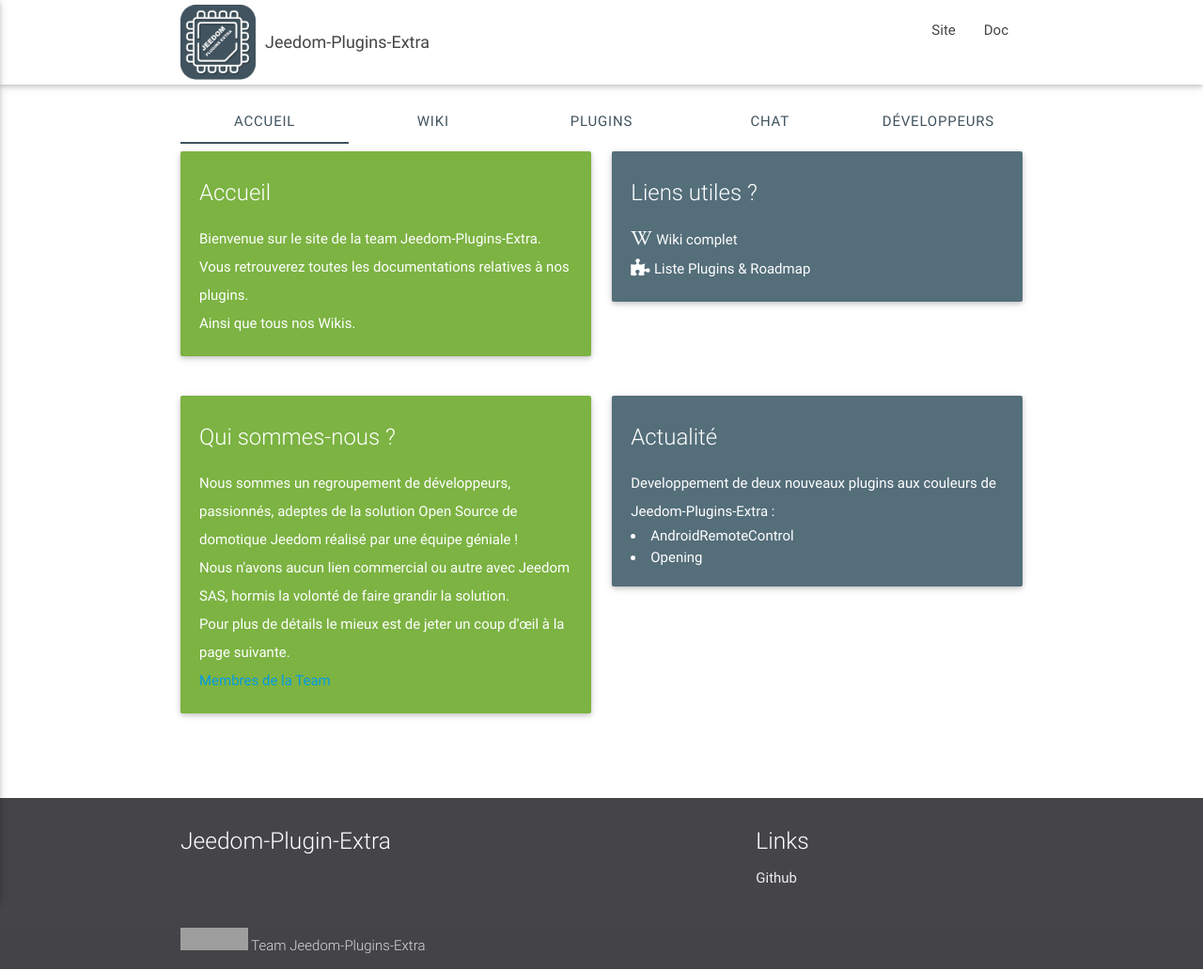
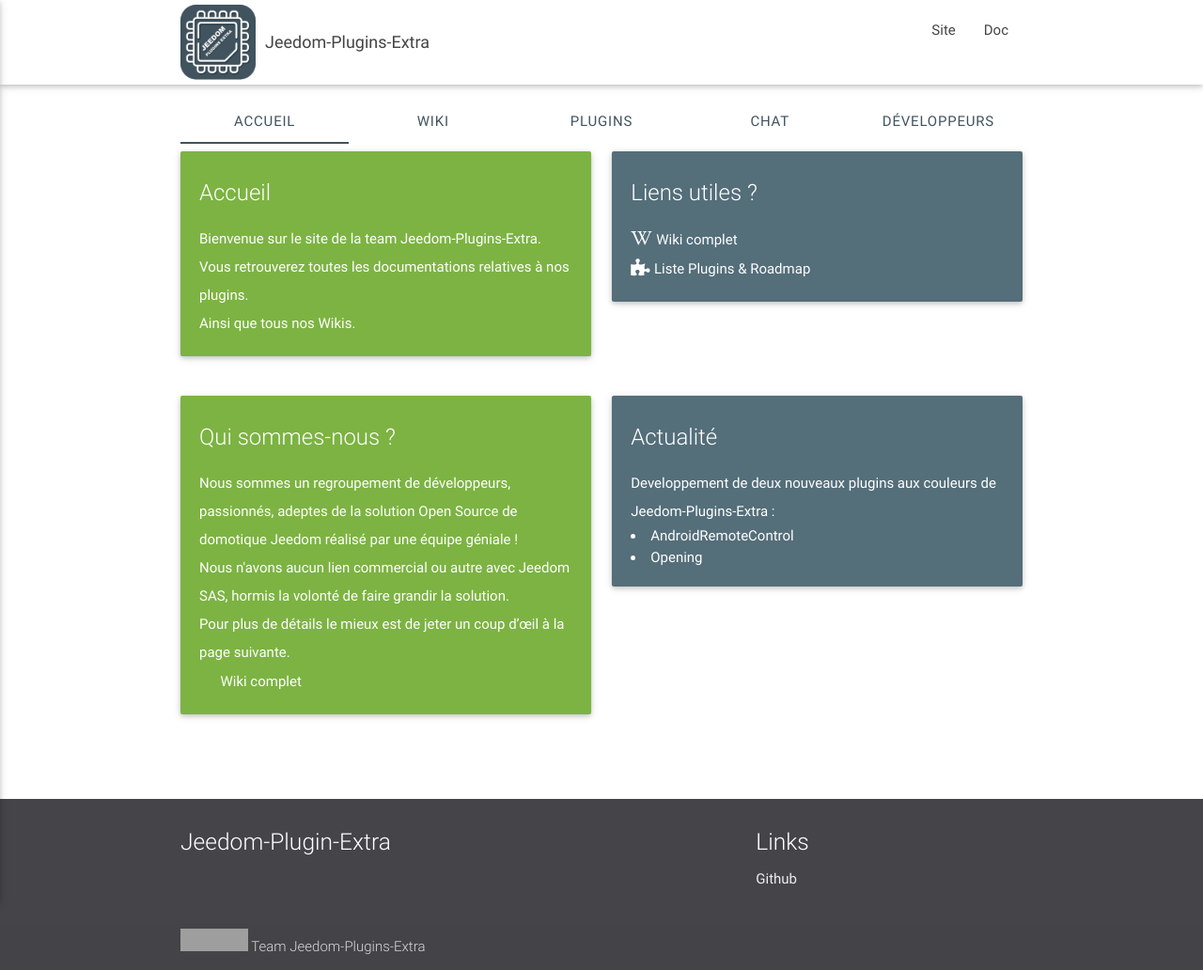
Before and after one commit to NextDom/NextDom.github.io, a Jekyll site: the page index.html, which Jekyll copies as it is, in a window 1280 px wide. Shown: the whole page at 94% size. Built offline with Jekyll 4.4.1, drawn with Linux system fonts in a browser that asks for light colours; nearby versions of some CDN libraries; grey boxes are pictures that could not be loaded.

Commit message:
Update index.html

```diff
--- a/index.html
+++ b/index.html
@@ -79,7 +79,7 @@
  									<span class="card-title">Liens utiles ?</span>
  									<p>
                                       <a class="white-text" style="font-size:1.2rem"><i class="fab fa-wikipedia-w"></i> <a class="white-text" href="https://github.com/Jeedom-Plugins-Extra/Jeedom-Plugins-Extra/wiki">Wiki complet</a></br>
-                                      <a class="white-text" style="font-size:1.2rem"><i class="fas fa-puzzle-piece"></i> <a class="white-text" href="https://github.com/Jeedom-Plugins-Extra">  Liste Plugins & Roadmap</a></br>
+                                      <a class="white-text" style="font-size:1.2rem"><i class="fas fa-puzzle-piece"></i> <a class="white-text" href="https://github.com/Jeedom-Plugins-Extra/Jeedom-Plugins-Extra/wiki/03-Liste-Plugins-&-Roadmap">  Liste Plugins & Roadmap</a></br>
  									</p>
  								</div>
  							</div>
@@ -93,7 +93,7 @@
  									<p>Nous sommes un regroupement de développeurs, passionnés, adeptes de la solution Open Source de domotique Jeedom réalisé par une équipe géniale ! </br>
                 Nous n'avons aucun lien commercial ou autre avec Jeedom SAS, hormis la volonté de faire grandir la solution.</br>
                 Pour plus de détails le mieux est de jeter un coup d’œil à la page suivante.</br>
-                <a href="https://github.com/Jeedom-Plugins-Extra/Jeedom-Plugins-Extra/wiki/02---Pr%C3%A9sentation-des-membres-de-la-Team">Membres de la Team</a>
+                 <a class="white-text" style="font-size:1.2rem"><i class="fab fa-user-circle"></i> <a class="white-text" href="https://github.com/Jeedom-Plugins-Extra/Jeedom-Plugins-Extra/wiki/02---Pr%C3%A9sentation-des-membres-de-la-Team">Wiki complet</a></br>
  									</p>
  								</div>
  							</div>
```
